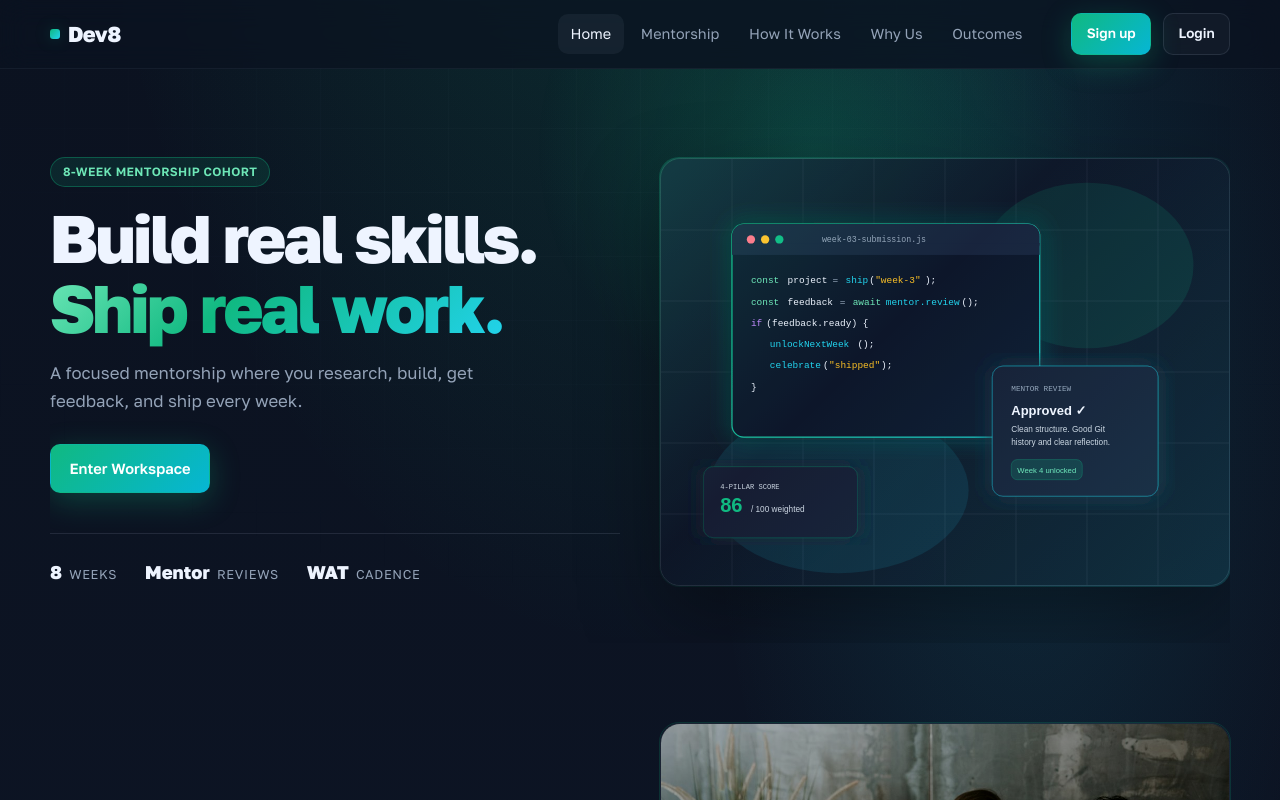
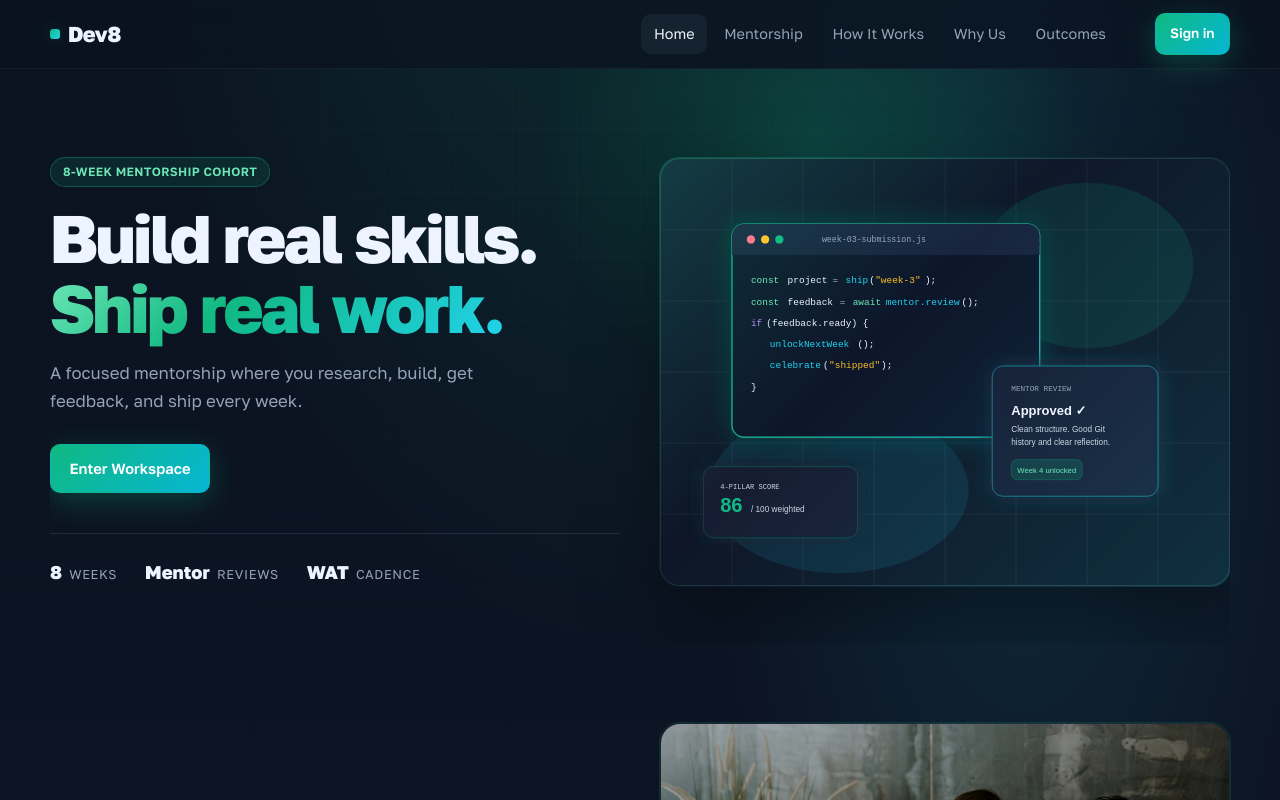
Before and after one commit to Rabado256/WEEK_8, a React (Vite) app in the folder client/: page / in a window 1280 px wide. Shown: the top 800 px of the page. Built offline with nearby package versions, Linux system fonts and the light colour scheme; no server answers.

Commit message:
feat: combine auth header actions into single sign-in button

```diff
--- a/client/src/components/SiteHeader.jsx
+++ b/client/src/components/SiteHeader.jsx
@@ -25,10 +25,7 @@ export default function SiteHeader() {
               <button className="btn site-btn" onClick={() => { clearSession(); nav("/login"); }}>Sign out</button>
             </>
           ) : (
-            <>
-              <Link className="btn btn-primary site-btn" to="/login" state={{ mode: "signup" }}>Sign up</Link>
-              <Link className="btn site-btn" to="/login" state={{ mode: "login" }}>Login</Link>
-            </>
+            <Link className="btn btn-primary site-btn" to="/login">Sign in</Link>
           )}
         </div>
       </div>
```
